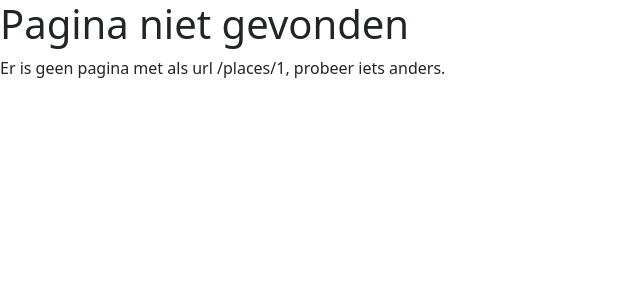
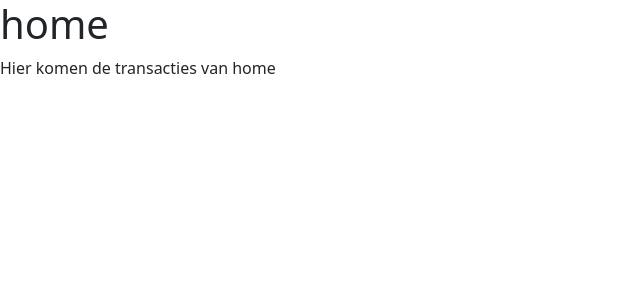
Before and after one commit to ksa607/frontend-budget-2425, a React (Vite) app: page /places/1 in a window 1280 px wide. Shown: the top 300 px of the page, without its empty margins (0-640 px from the left). Built offline with nearby package versions, Linux system fonts and the light colour scheme.

Commit message:
Add url parameter for places

```diff
--- a/src/components/places/Place.jsx
+++ b/src/components/places/Place.jsx
@@ -1,5 +1,6 @@
 // src/components/places/Place.jsx
 import StarRating from './StarRating';
+import { Link } from 'react-router-dom';
 
 const Place = ({ id, name, rating, onDelete, onRate }) => {
   const handleRate = (newRating) => {
@@ -12,7 +13,7 @@ const Place = ({ id, name, rating, onDelete, onRate }) => {
   return (
     <div className='card bg-light border-dark mb-4'>
       <div className='card-body'>
-        <h5 className='card-title'>{name}</h5>
+        <h5 className='card-title'>  <Link to={`/places/${id}`}>{name}</Link></h5>
         <div className='card-text'>
           <StarRating selectedStars={rating} onRate={handleRate} />
         </div>
--- a/src/main.jsx
+++ b/src/main.jsx
@@ -2,9 +2,10 @@
 import { StrictMode } from 'react';
 import { createRoot } from 'react-dom/client';
 import App from './App.jsx';
-import { createBrowserRouter, RouterProvider } from 'react-router-dom';
+import { createBrowserRouter, RouterProvider, Navigate } from 'react-router-dom';
 import TransactionList from './pages/transactions/TransactionList';
 import PlacesList from './pages/places/PlacesList';
+import PlaceDetail from './pages/places/PlaceDetail.jsx';
 import NotFound from './pages/NotFound';
 import About, { Services, History, Location } from './pages/about/About.jsx';
 
@@ -14,7 +15,19 @@ const router = createBrowserRouter([
     element: <App />,
   },
   { path: 'transactions', element: <TransactionList /> },
-  { path: 'places', element: <PlacesList /> },
+  {
+    path: '/places',
+    children: [
+      {
+        index: true,
+        element: <PlacesList />,
+      },
+      {
+        path: ':id',
+        element: <PlaceDetail />,
+      },
+    ],
+  },
   {
     path: 'about',
     element: <About />,
@@ -33,6 +46,10 @@ const router = createBrowserRouter([
       },
     ],
   },
+  {
+    path: 'services',
+    element: <Navigate to='/about/services' replace />,
+  },
   { path: '*', element: <NotFound /> },
 ]);
 
--- /dev/null
+++ b/src/pages/places/PlaceDetail.jsx
@@ -0,0 +1,28 @@
+// src/pages/places/PlaceDetail.jsx
+import { useParams } from 'react-router-dom';
+import { PLACE_DATA } from '../../api/mock_data';
+
+const PlaceDetail = () => {
+  const { id } = useParams();
+  const idAsNumber = Number(id);
+
+  const place = PLACE_DATA.find((p) => p.id === idAsNumber);
+
+  if (!place) {
+    return (
+      <div>
+        <h1>Plaats niet gevonden</h1>
+        <p>Er is geen plaats met id {id}.</p>
+      </div>
+    );
+  }
+
+  return (
+    <div>
+      <h1>{place.name}</h1>
+      <p>Hier komen de transacties van {place.name}</p>
+    </div>
+  );
+};
+
+export default PlaceDetail;
```
